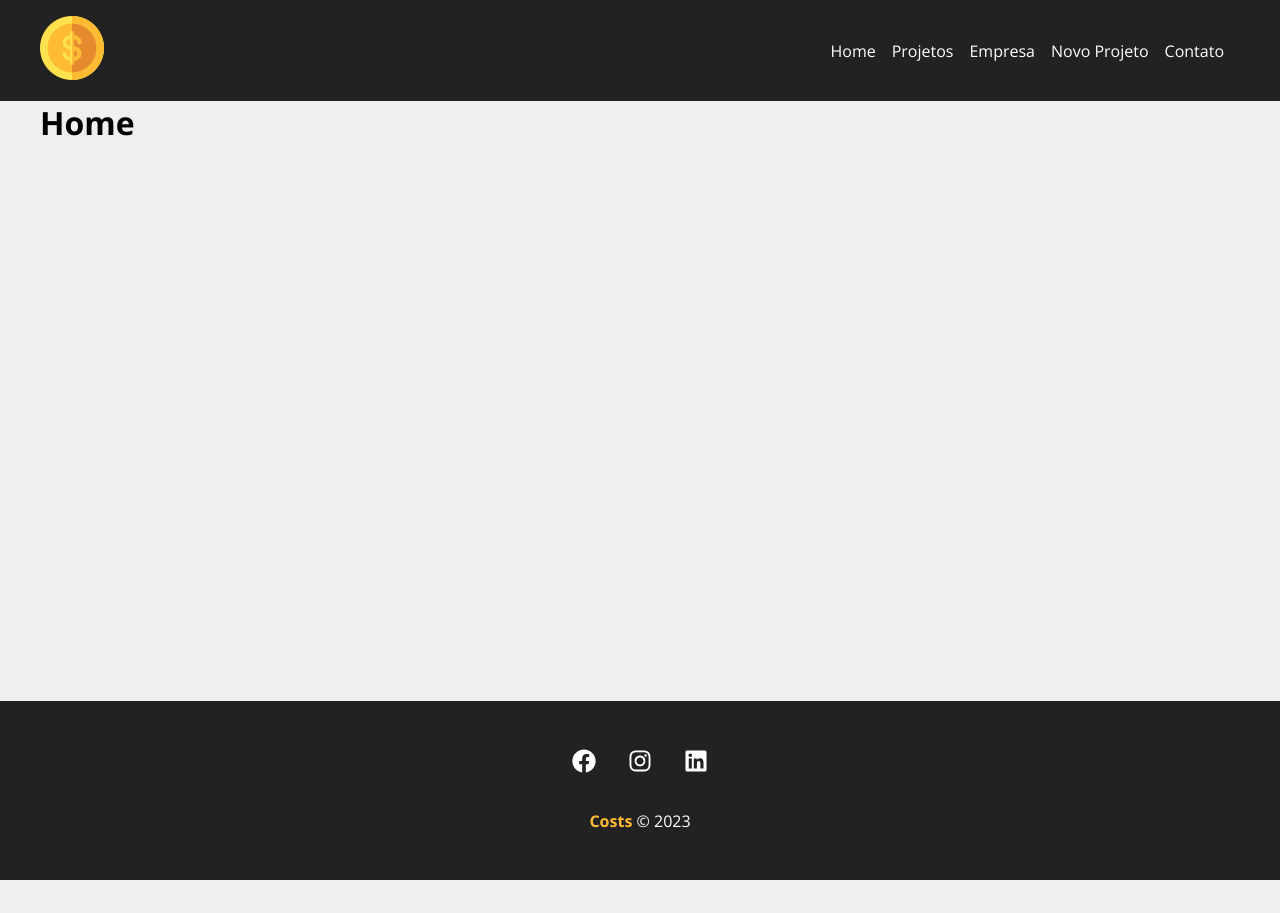
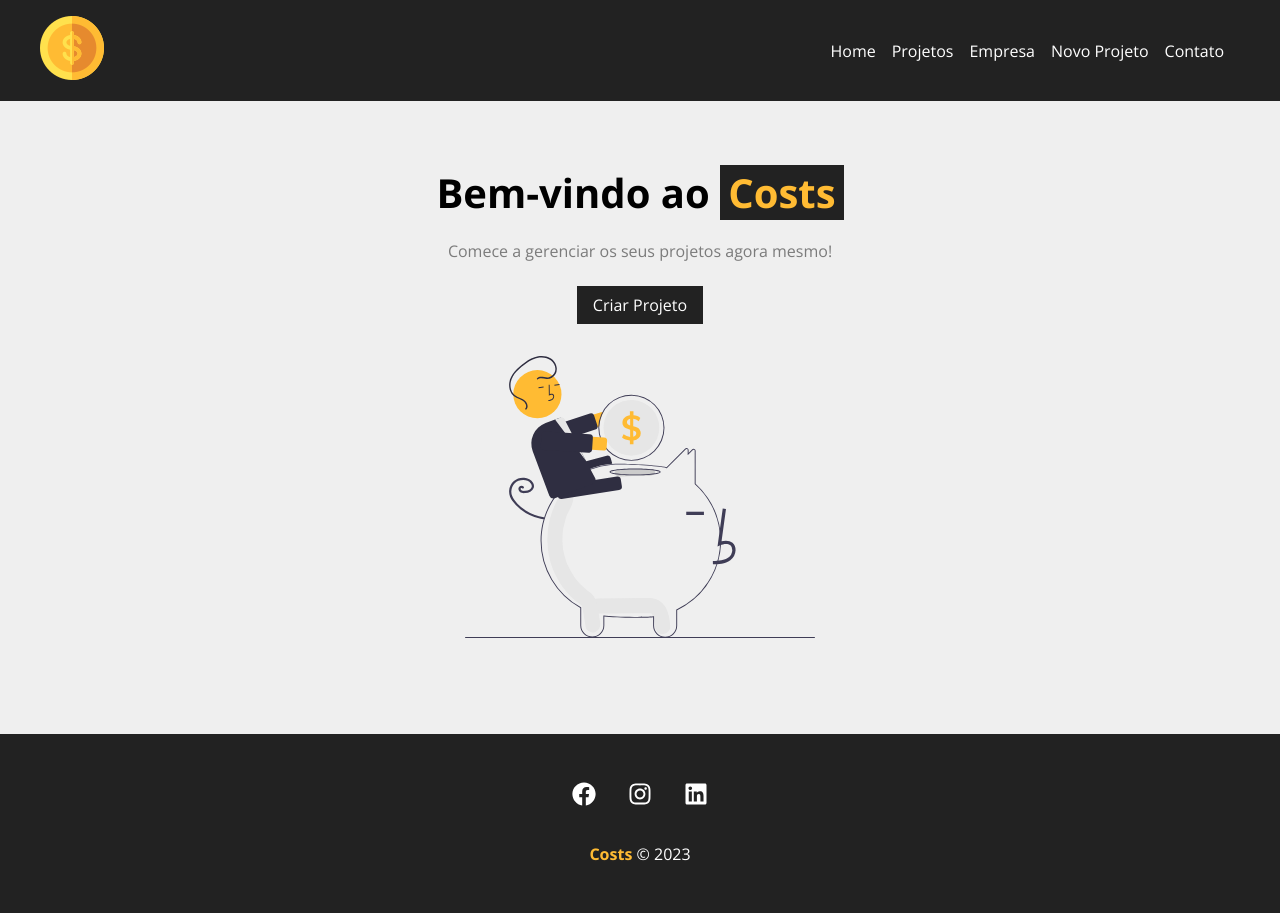
Before and after one commit to valdijr-web/estudo-react-costs, a React (Create React App) app: page / in a window 1280 px wide. Before the commit the page ends 880 px from the top, so only its background shows below. Built offline with nearby package versions, Linux system fonts and the light colour scheme.

Commit message:
Criando a home

```diff
--- /dev/null
+++ b/src/components/layout/LinkButton.js
@@ -0,0 +1,11 @@
+import { Link } from 'react-router-dom';
+import styles from './LinkButton.module.css';
+function LinkButton({to, text}){
+    return (
+        <Link className={styles.btn} to={to}>
+            {text}
+        </Link>
+    );
+
+}
+export default LinkButton;
--- /dev/null
+++ b/src/components/layout/LinkButton.module.css
@@ -0,0 +1,11 @@
+.btn{
+    background-color: #222;
+    color: #FFF;
+    padding: 0.5em 1em;
+    text-decoration: none;
+    transition: 0.5s;
+}
+
+.btn:hover{
+    background-color: #ffbb33;
+}
--- a/src/components/pages/Home.js
+++ b/src/components/pages/Home.js
@@ -1,4 +1,15 @@
+import styles from './Home.module.css';
+import savings from '../../img/savings.svg'
+import LinkButton from '../layout/LinkButton';
+
 function Home() {
-    return <h1>Home</h1>
+    return (
+        <section className={styles.home_container}>
+            <h1>Bem-vindo ao <span>Costs</span></h1>
+            <p>Comece a gerenciar os seus projetos agora mesmo!</p>
+            <LinkButton to="/newproject" text="Criar Projeto"/>
+            <img src={savings} alt='Costs'/>
+        </section>
+    );
 }
 export default Home;
--- /dev/null
+++ b/src/components/pages/Home.module.css
@@ -0,0 +1,29 @@
+.home_container {
+    width: 100%;
+    display: flex;
+    flex-direction: column;
+    align-items: center;
+    justify-content: center;
+    padding: 4em;
+}
+
+.home_container h1{
+    font-size: 2.5em;
+    margin-bottom: .5em;
+}
+
+.home_container h1 span {
+    color: #ffbb33;
+    padding:  0 0.2em;
+    background-color: #222;
+}
+
+.home_container p {
+    margin-bottom: 1.5em;
+    color: #7b7b7b;
+}
+
+.home_container img {
+    width: 350px;
+    margin: 2em 0;
+}
```
